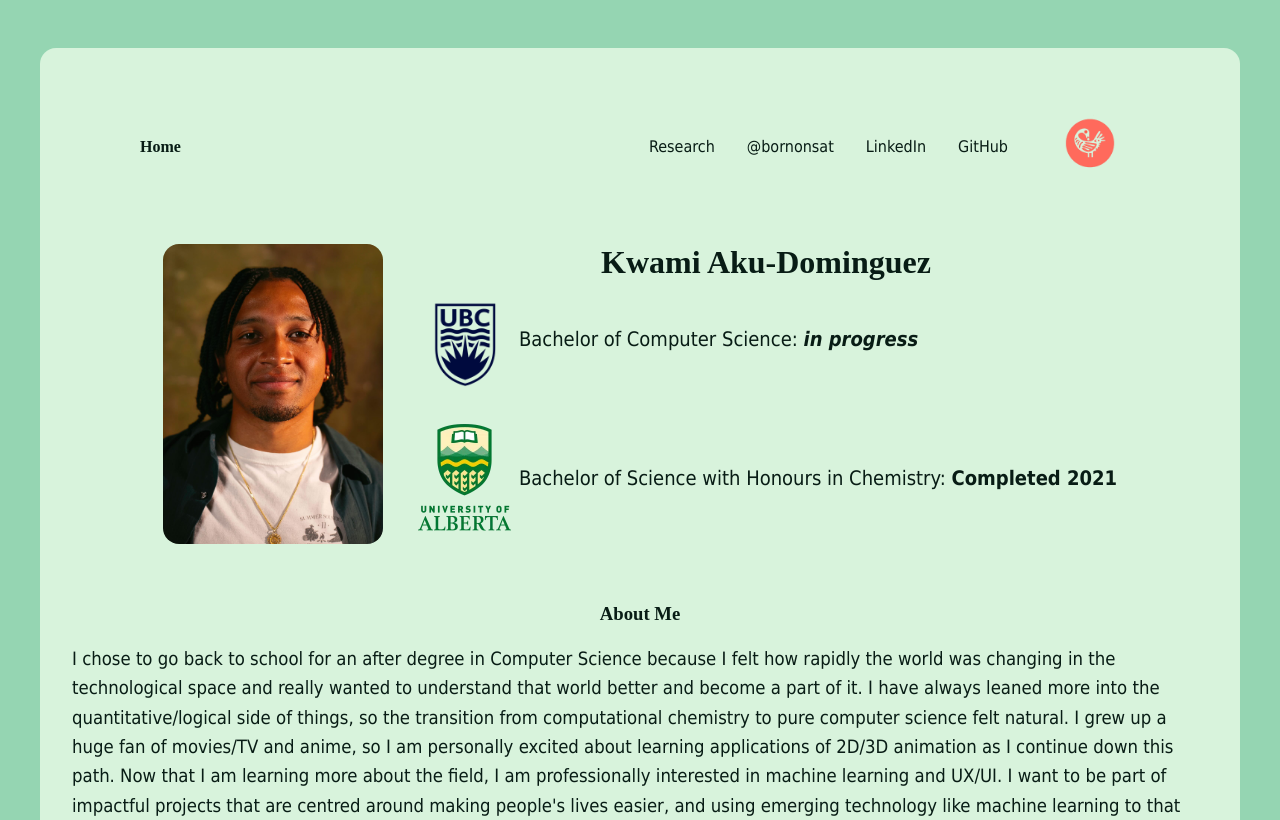
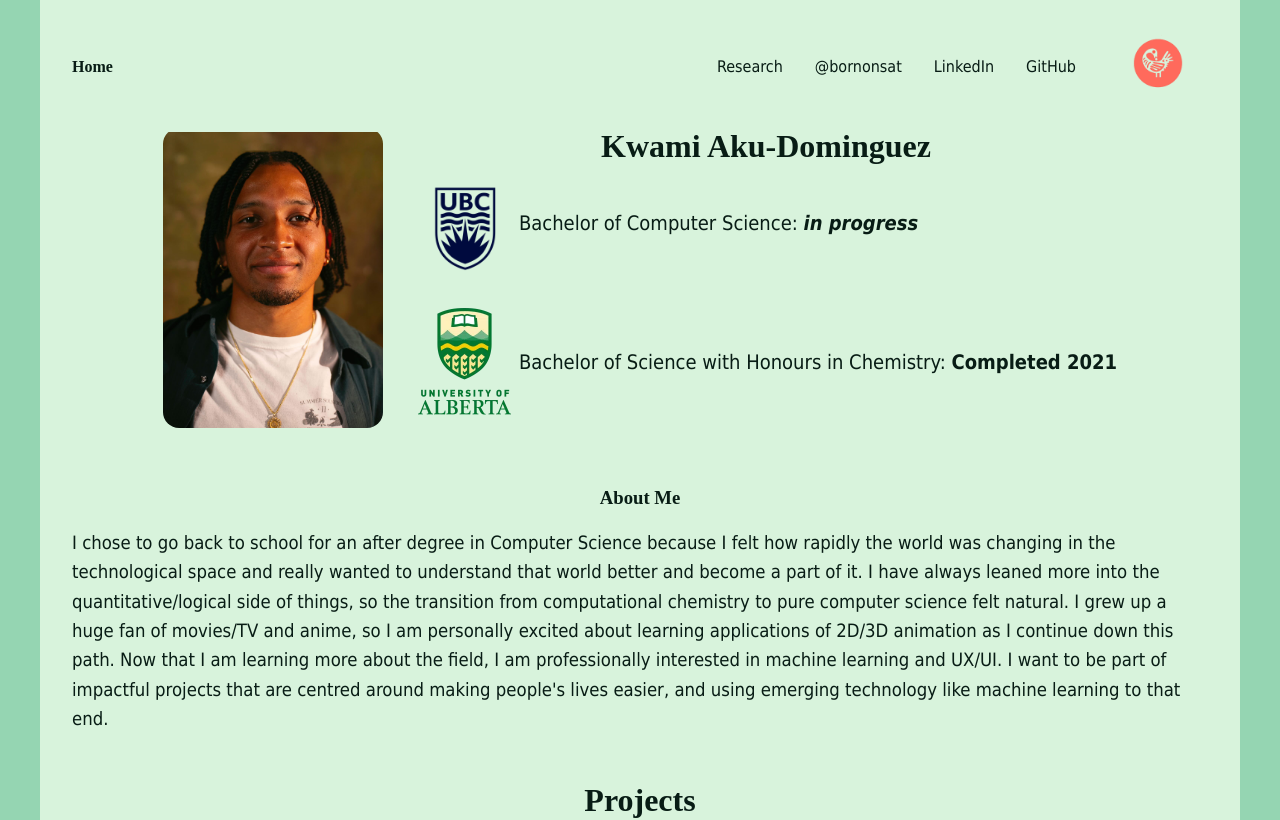
Before and after one commit to kwamcelo/kwamcelo.github.io, a React (Vite) app in the folder portfolio_react/: page / in a window 1280 px wide. Shown: the top 820 px of the page. Built offline with nearby package versions, Linux system fonts and the light colour scheme; a web font is replaced by a local one.

Commit message:
fixed the navigation bar at the top of the page

```diff
--- a/portfolio_react/src/styles.css
+++ b/portfolio_react/src/styles.css
@@ -26,6 +26,7 @@ html {
 
 body {
     padding: 1em;
+    padding-top: 6em;
     background-color: var(--base-color);
 }
 
@@ -36,8 +37,15 @@ h1, h2, h3 {
 }
 
 nav {
-    margin: 1em auto 3em auto;
-    width: min(1000px, 100%)
+    position: fixed;
+    top: 0;
+    left: 50%;
+    transform: translateX(-50%);
+    z-index: 100;
+    width: min(75em, 100%);
+    background-color: var(--color-1);
+    padding: 1em min(2em, 15%);
+    border-radius: 0;
 }
 
 nav ul {
@@ -65,13 +73,24 @@ nav a:hover {
     text-decoration: underline;
 }
 
-header, section {
+header {
+    margin: 0 auto 2em auto;
+    width: min(75em, 100%);
+    background-color: var(--color-1);
+    padding: min(2em, 15%);
+    border-radius: 0 0 1em 1em;
+}
+
+section {
     margin: 2em auto;
     width: min(75em, 100%);
     background-color: var(--color-1);
     padding: min(2em, 15%);
     border-radius: 1em;
 }
+
+
+
 
 header img {
     max-width: 100%;
```
